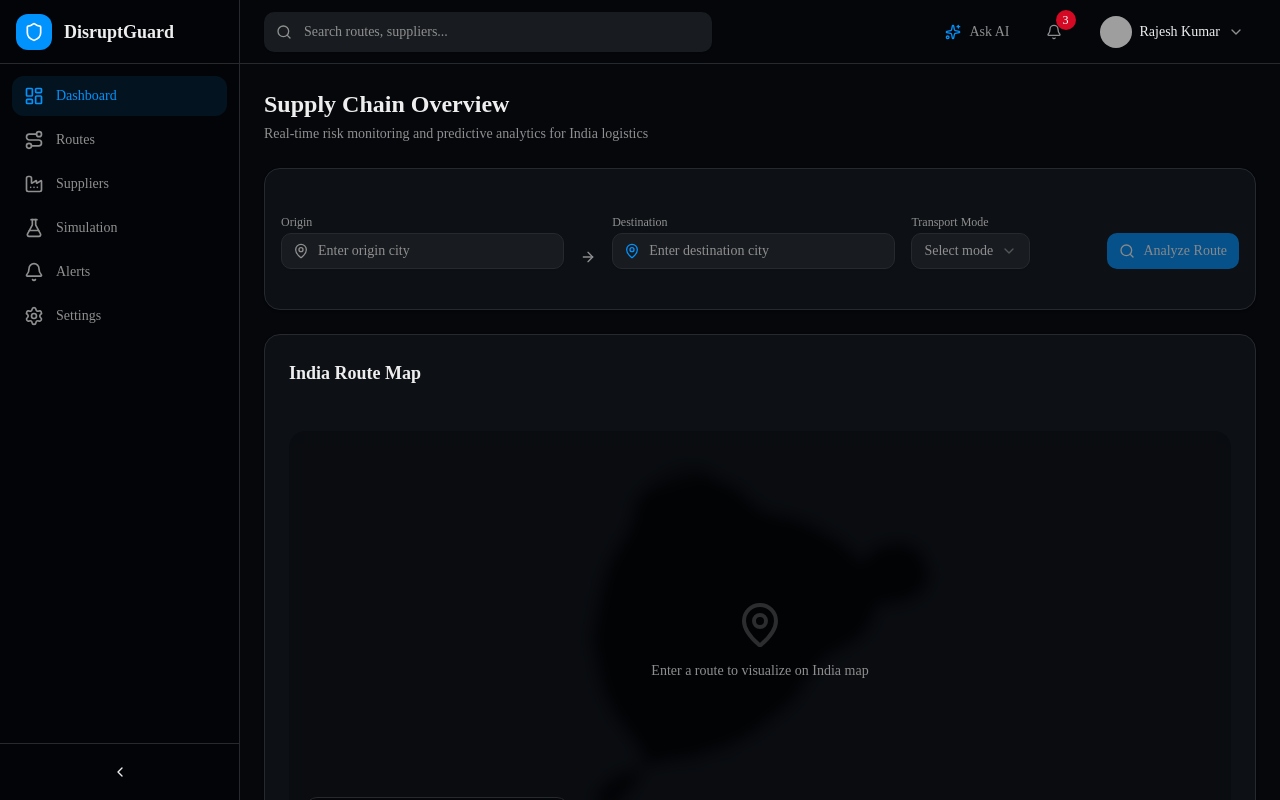
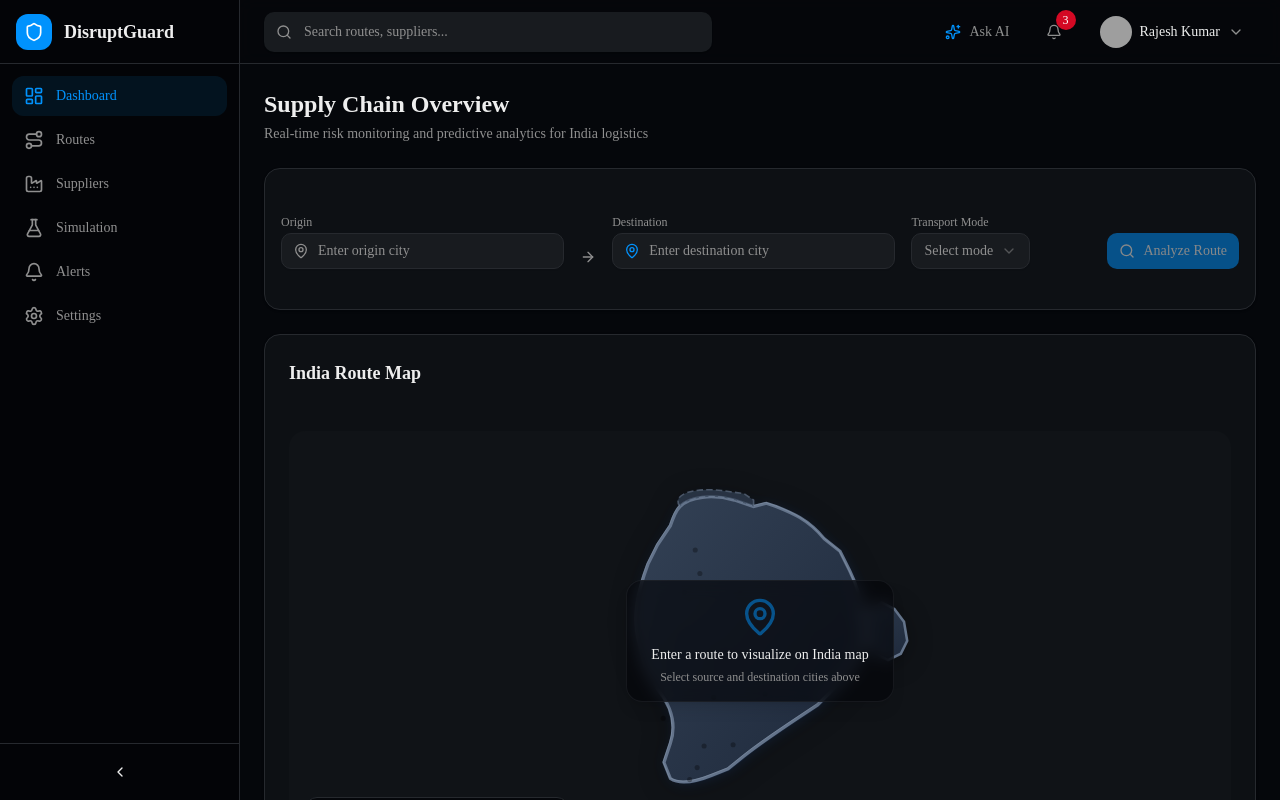
Before and after one commit to sande253/disruptguard-, a Next.js app: page / in a window 1280 px wide. Shown: the top 800 px of the page. Built offline with nearby package versions, Linux system fonts and the light colour scheme; grey boxes are pictures that could not be loaded.

Commit message:
fix: enhance India Route Map SVG path and styling\n\nImprove India shape path and add gradient fill, border, glow, and floating empty state.

```diff
--- a/components/dashboard/india-route-map.tsx
+++ b/components/dashboard/india-route-map.tsx
@@ -60,29 +60,46 @@ interface IndiaRouteMapProps {
   isLoading?: boolean
 }
 
-// Accurate India outline SVG path
-const INDIA_PATH = `M 16.5 12 L 18 10.5 L 20 9.5 L 22.5 9 L 25 8.5 L 27.5 7.5 L 30 7 L 32.5 6 L 35 5.5
-L 37.5 6 L 40 7 L 42 8 L 44 9 L 45.5 10.5 L 47 12 L 48.5 13 L 50 14.5 L 52 15.5 L 54.5 16
-L 57 16.5 L 59.5 17 L 62 18 L 64.5 19 L 67 20.5 L 69.5 22 L 72 23.5 L 74 25 L 75.5 27
-L 77 29 L 78 31 L 79 33.5 L 80 36 L 80.5 38.5 L 81 41 L 80.5 43.5 L 79.5 46 L 78 48
-L 76 49.5 L 74 51 L 72 52 L 70 53 L 68 54.5 L 66 56 L 64.5 58 L 63 60 L 61.5 62.5
-L 60 65 L 58 67 L 55.5 69 L 53 71 L 50.5 73 L 48 75 L 45 76.5 L 42 78 L 39 79
-L 36 80 L 33 81 L 30 81.5 L 27 82 L 24 82.5 L 21 83 L 18 84 L 15 85 L 12 86
-L 10 87 L 8.5 88.5 L 7 90 L 6 91.5 L 5.5 93 L 6 94 L 7 95 L 8.5 95.5 L 10.5 95
-L 12 94 L 13 92.5 L 14 91 L 15.5 89.5 L 17 88 L 18 86 L 18.5 84 L 18.5 82
-L 18 80 L 17 78 L 15.5 76 L 14 74 L 12.5 72 L 11 70 L 10 68 L 9 66 L 8 64
-L 7.5 62 L 7 60 L 6.5 58 L 6 55.5 L 5.5 53 L 5 50.5 L 5 48 L 5.5 45.5 L 6 43
-L 6.5 40.5 L 7 38 L 7.5 35.5 L 8 33 L 9 30.5 L 10 28 L 11.5 25.5 L 13 23
-L 14.5 20.5 L 15.5 18 L 16 15 L 16.5 12 Z`
+// Recognizable India outline - simplified but accurate shape
+const INDIA_PATH = `
+  M 25 8
+  C 28 5, 35 4, 42 6
+  L 48 8 L 52 7 L 55 8
+  C 60 10, 65 12, 70 18
+  L 75 22 L 78 28
+  C 80 32, 82 38, 82 42
+  L 83 48 L 82 52
+  C 80 58, 76 62, 72 66
+  L 68 70 L 62 74
+  C 56 78, 50 82, 45 86
+  L 40 90 L 35 92
+  C 30 94, 25 95, 22 93
+  L 20 88 L 22 82
+  C 24 76, 22 70, 18 65
+  L 14 58 L 12 50
+  C 10 42, 12 34, 15 26
+  L 18 20 L 22 14
+  C 23 11, 24 9, 25 8
+  Z
+`
 
-// Kashmir region path (northern disputed area)
-const KASHMIR_PATH = `M 16.5 12 L 18 10.5 L 20 8 L 23 6 L 26 4.5 L 29 3.5 L 32 3 L 35 3.5
-L 37 5 L 35 5.5 L 32.5 6 L 30 7 L 27.5 7.5 L 25 8.5 L 22.5 9 L 20 9.5 L 18 10.5 L 16.5 12`
+// Kashmir region (northern area with dashed border)
+const KASHMIR_PATH = `
+  M 25 8
+  C 22 4, 30 2, 38 3
+  L 45 4 L 48 6 L 48 8 L 42 6
+  C 35 4, 28 5, 25 8
+`
 
-// Northeast region path
-const NORTHEAST_PATH = `M 77 29 L 79 27 L 81 25 L 84 24 L 87 23.5 L 90 24 L 92.5 25.5
-L 94 27.5 L 95 30 L 95.5 32.5 L 95 35 L 93.5 37 L 91 38.5 L 88 39.5 L 85 40
-L 82 40.5 L 80 41 L 80.5 38.5 L 80 36 L 79 33.5 L 78 31 L 77 29`
+// Northeast region (Seven Sisters)
+const NORTHEAST_PATH = `
+  M 82 42
+  L 88 38 L 92 40 L 95 44
+  L 96 50 L 94 54
+  L 90 56 L 86 54 L 84 50
+  L 83 48 L 82 42
+  Z
+`
 
 export function IndiaRouteMap({ source, destination, isLoading }: IndiaRouteMapProps) {
   const [hoveredSegment, setHoveredSegment] = useState<RouteSegment | null>(null)
@@ -191,46 +208,77 @@ export function IndiaRouteMap({ source, destination, isLoading }: IndiaRouteMapP
                 initial={{ opacity: 0 }}
                 animate={{ opacity: 1 }}
                 exit={{ opacity: 0 }}
-                className="absolute inset-0 flex items-center justify-center p-6"
+                className="absolute inset-0 flex items-center justify-center p-4"
               >
                 <svg
                   viewBox="0 0 100 100"
-                  className="w-full h-full max-w-[380px]"
+                  className="w-[70%] h-[85%] max-w-[320px]"
                   preserveAspectRatio="xMidYMid meet"
+                  style={{ filter: "drop-shadow(0 4px 12px rgba(0, 0, 0, 0.3))" }}
                 >
+                  {/* Glow effect behind India */}
+                  <defs>
+                    <filter id="india-glow" x="-50%" y="-50%" width="200%" height="200%">
+                      <feGaussianBlur stdDeviation="2" result="blur" />
+                      <feComposite in="SourceGraphic" in2="blur" operator="over" />
+                    </filter>
+                    <linearGradient id="india-fill" x1="0%" y1="0%" x2="100%" y2="100%">
+                      <stop offset="0%" stopColor="#334155" />
+                      <stop offset="100%" stopColor="#1e293b" />
+                    </linearGradient>
+                  </defs>
+
+                  {/* Shadow/glow layer */}
+                  <path
+                    d={INDIA_PATH}
+                    fill="#3b82f6"
+                    opacity={0.15}
+                    filter="url(#india-glow)"
+                    transform="translate(0.5, 0.5)"
+                  />
+
                   {/* India outline - main body */}
                   <motion.path
                     d={INDIA_PATH}
-                    fill="hsl(var(--secondary))"
-                    stroke="hsl(var(--border))"
-                    strokeWidth="0.5"
-                    initial={{ pathLength: 0, opacity: 0 }}
-                    animate={{ pathLength: 1, opacity: 1 }}
-                    transition={{ duration: 1.5, ease: "easeInOut" }}
+                    fill="url(#india-fill)"
+                    stroke="#64748b"
+                    strokeWidth="1"
+                    initial={{ opacity: 0 }}
+                    animate={{ opacity: 1 }}
+                    transition={{ duration: 0.8, ease: "easeOut" }}
+                  />
+
+                  {/* Inner highlight stroke */}
+                  <path
+                    d={INDIA_PATH}
+                    fill="none"
+                    stroke="#94a3b8"
+                    strokeWidth="0.3"
+                    opacity={0.4}
+                    transform="translate(-0.3, -0.3)"
                   />
 
                   {/* Kashmir region */}
                   <motion.path
                     d={KASHMIR_PATH}
-                    fill="hsl(var(--secondary))"
-                    stroke="hsl(var(--border))"
-                    strokeWidth="0.3"
+                    fill="#334155"
+                    stroke="#64748b"
+                    strokeWidth="0.5"
                     strokeDasharray="2 1"
-                    opacity={0.6}
                     initial={{ opacity: 0 }}
-                    animate={{ opacity: 0.6 }}
-                    transition={{ delay: 0.5 }}
+                    animate={{ opacity: 0.7 }}
+                    transition={{ delay: 0.3 }}
                   />
 
                   {/* Northeast region */}
                   <motion.path
                     d={NORTHEAST_PATH}
-                    fill="hsl(var(--secondary))"
-                    stroke="hsl(var(--border))"
-                    strokeWidth="0.5"
+                    fill="url(#india-fill)"
+                    stroke="#64748b"
+                    strokeWidth="0.8"
                     initial={{ opacity: 0 }}
                     animate={{ opacity: 1 }}
-                    transition={{ delay: 0.3 }}
+                    transition={{ delay: 0.2 }}
                   />
 
                   {/* City dots (background) */}
@@ -371,13 +419,16 @@ export function IndiaRouteMap({ source, destination, isLoading }: IndiaRouteMapP
                   </>
                 )}
 
-                {/* Empty state */}
+                {/* Empty state - shown ON TOP of map */}
                 {!hasRoute && !isLoading && (
-                  <div className="absolute inset-0 flex items-center justify-center bg-background/50 backdrop-blur-sm">
-                    <div className="text-center">
-                      <MapPin className="h-12 w-12 text-muted-foreground/30 mx-auto mb-3" />
-                      <p className="text-sm text-muted-foreground">
+                  <div className="absolute inset-0 flex items-center justify-center pointer-events-none">
+                    <div className="text-center bg-background/70 backdrop-blur-sm rounded-xl px-6 py-4 border border-border/50 shadow-lg">
+                      <MapPin className="h-10 w-10 text-primary/50 mx-auto mb-2" />
+                      <p className="text-sm font-medium text-foreground">
                         Enter a route to visualize on India map
+                      </p>
+                      <p className="text-xs text-muted-foreground mt-1">
+                        Select source and destination cities above
                       </p>
                     </div>
                   </div>
```
